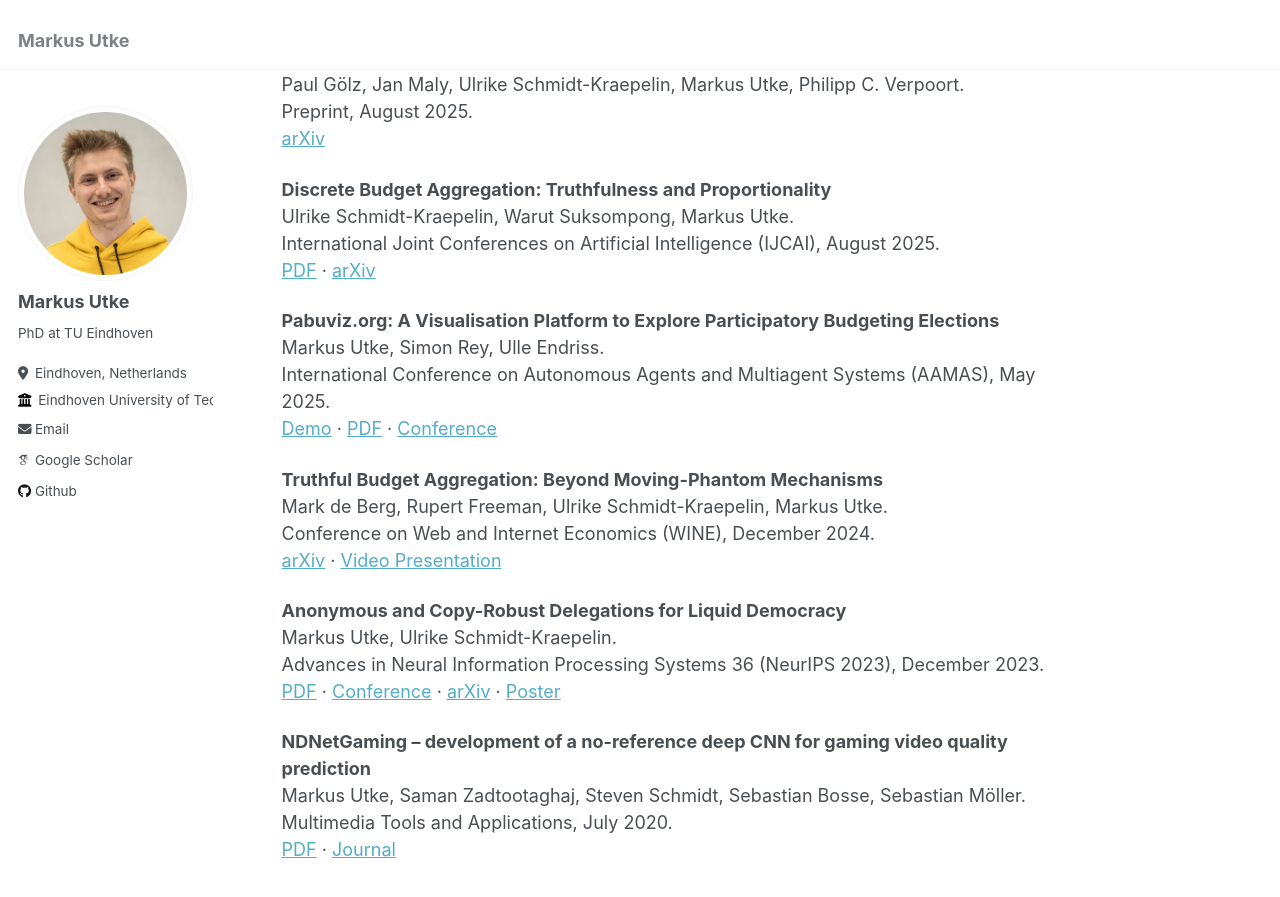
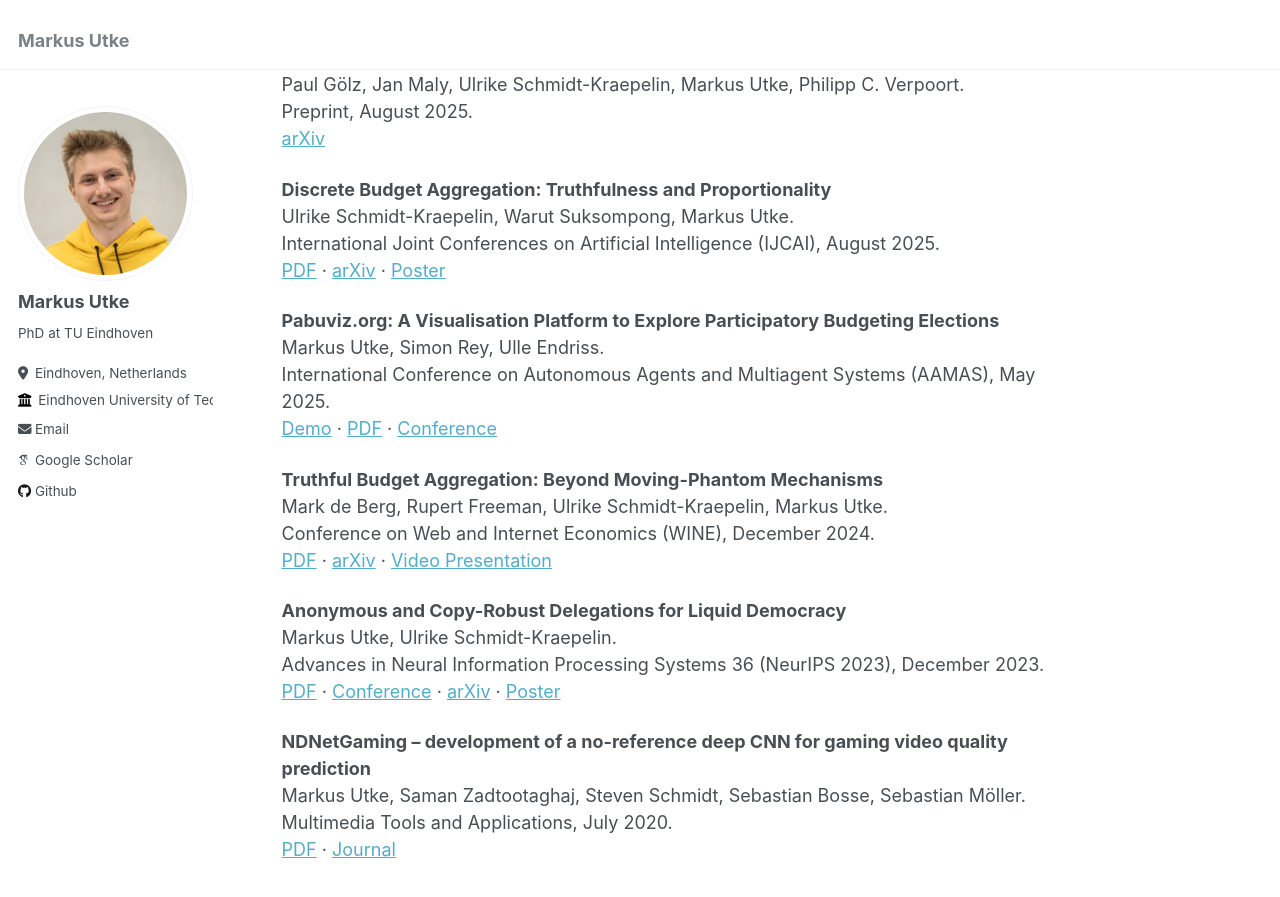
Before and after one commit to markus-utke/markus-utke.github.io, a Jekyll site: the page built from _pages/about.md, in a window 1280 px wide and 900 px high, scrolled down 1056 px. Shown: the top 897 px of the window. Built offline with Jekyll 4.4.1, drawn with Linux system fonts in a browser that asks for light colours; some web fonts are replaced.

Commit message:
added pdfs

```diff
--- a/_pages/about.md
+++ b/_pages/about.md
@@ -48,7 +48,7 @@ Preprint, August 2025.\
 **Discrete Budget Aggregation: Truthfulness and Proportionality**\
 Ulrike Schmidt-Kraepelin, Warut Suksompong, Markus Utke.\
 International Joint Conferences on Artificial Intelligence (IJCAI), August 2025.\
-[PDF](files/discrete_budget_aggregation.pdf) · [arXiv](https://arxiv.org/abs/2505.05708)
+[PDF](files/discrete_budget_aggregation.pdf) · [arXiv](https://arxiv.org/abs/2505.05708) · [Poster](files/discrete_budget_aggregation_poster.pdf)
 
 **Pabuviz.org: A Visualisation Platform to Explore Participatory Budgeting Elections**\
 Markus Utke, Simon Rey, Ulle Endriss.\
@@ -58,7 +58,7 @@ International Conference on Autonomous Agents and Multiagent Systems (AAMAS), Ma
 **Truthful Budget Aggregation: Beyond Moving-Phantom Mechanisms**\
 Mark de Berg, Rupert Freeman, Ulrike Schmidt-Kraepelin, Markus Utke.\
 Conference on Web and Internet Economics (WINE), December 2024.\
-[arXiv](https://arxiv.org/abs/2405.20303) · [Video Presentation](https://www.youtube.com/watch?v=SaqzyTbrdcc)
+[PDF](files/beyond_phantoms.pdf) · [arXiv](https://arxiv.org/abs/2405.20303) · [Video Presentation](https://www.youtube.com/watch?v=SaqzyTbrdcc)
 
 **Anonymous and Copy-Robust Delegations for Liquid Democracy**\
 Markus Utke, Ulrike Schmidt-Kraepelin.\
--- a/scripts/papers.py
+++ b/scripts/papers.py
@@ -3,7 +3,7 @@
 import pandas as pd
 from dateutil import parser
 
-df = pd.read_excel('papers.ods')
+df = pd.read_excel('../papers.ods')
 output_lines = []
 
 for _, row in reversed(list(df.iterrows())):
@@ -41,7 +41,6 @@ for _, row in reversed(list(df.iterrows())):
 
     output_lines.append(block)
 
-# Combine all entries with a blank line between them
 markdown_output = "\n\n".join(output_lines)
 
 
```
Also changed, not shown: 3 other files.
